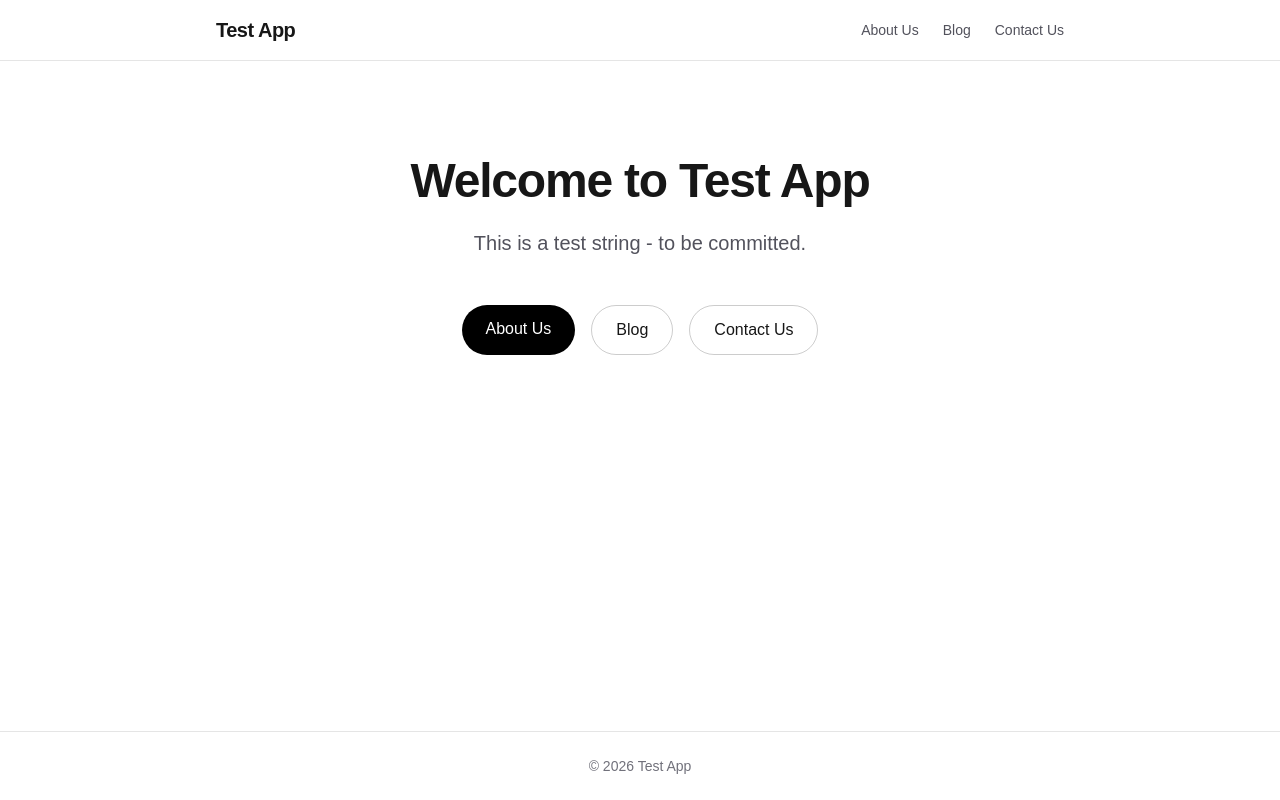
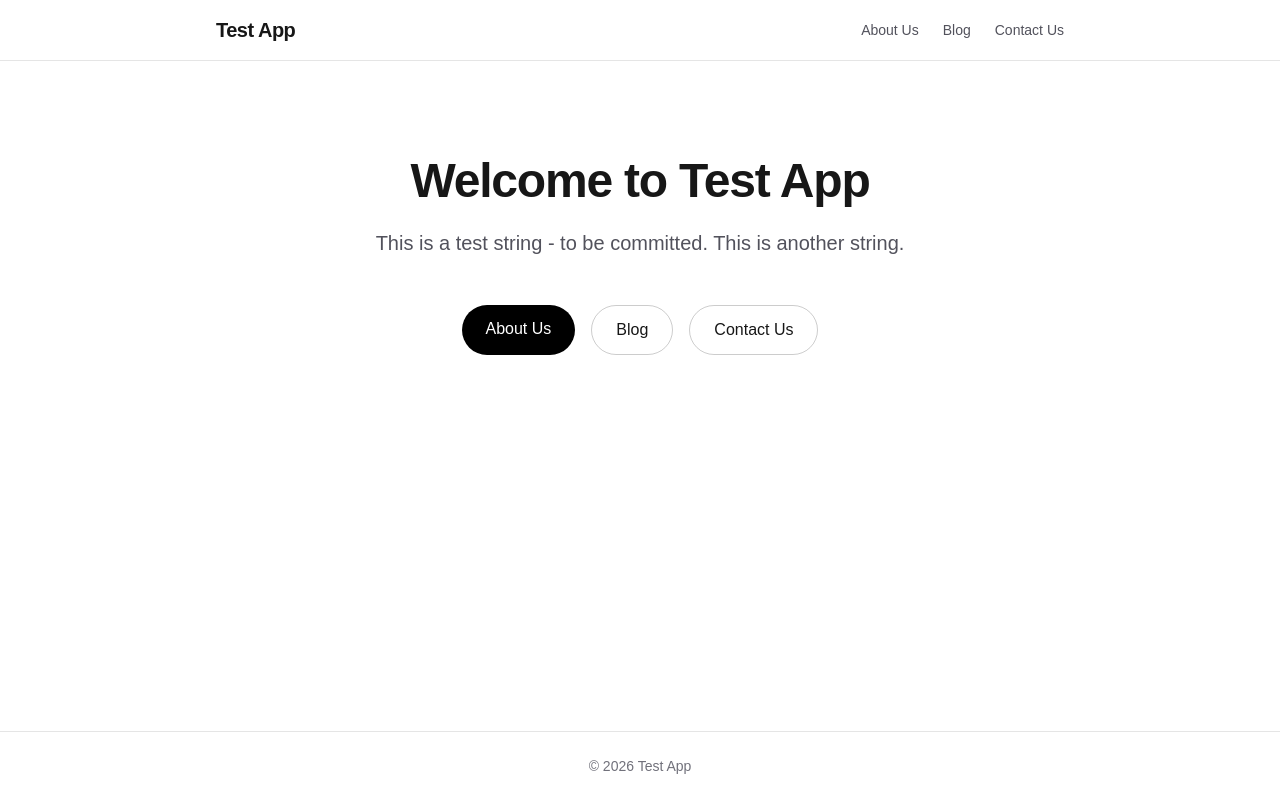
Before and after one commit to akshit-cs/test-app, a Next.js app: page / in a window 1280 px wide. Built offline with nearby package versions, Linux system fonts and the light colour scheme.

Commit message:
chore: one more commit

```diff
--- a/src/app/page.js
+++ b/src/app/page.js
@@ -6,6 +6,7 @@ export default function Home() {
       <h1 className="text-5xl font-bold tracking-tight mb-6">Welcome to Test App</h1>
       <p className="text-xl text-zinc-600 dark:text-zinc-400 mb-12 max-w-xl mx-auto">
         This is a test string - to be committed.
+        This is another string.
       </p>
       <div className="flex flex-wrap justify-center gap-4">
         <Link
```
